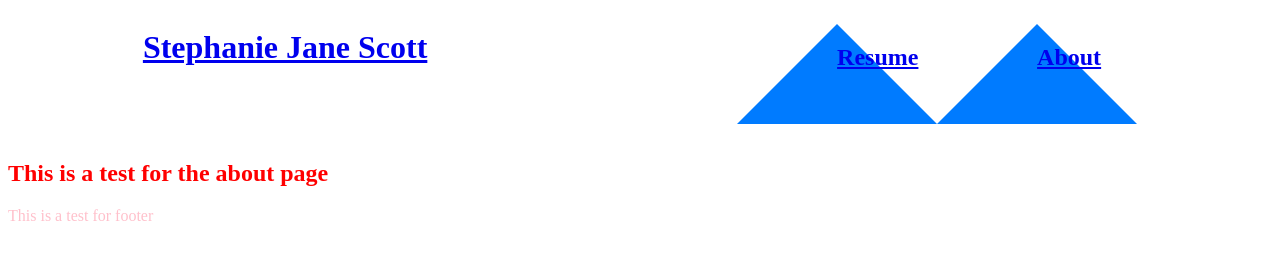
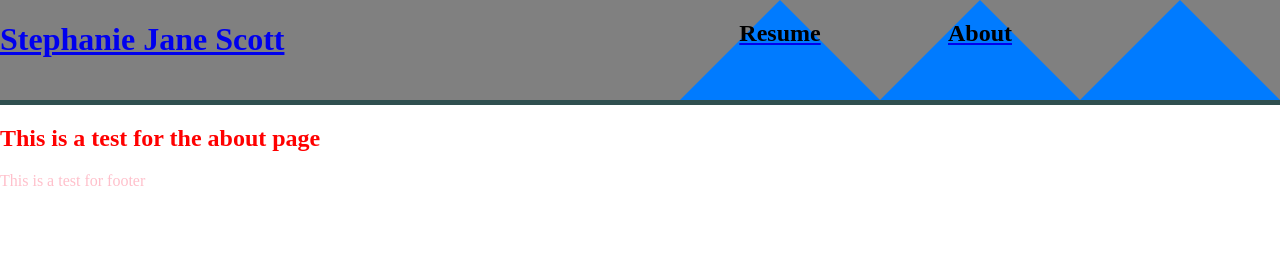
Before and after one commit to matthewcollier1/sjscott-site, a Gatsby site in the folder sjscott-site/: page /about in a window 1280 px wide. Built offline with nearby package versions, Linux system fonts and the light colour scheme; Gatsby itself is replaced by a stand-in of ours; a web font is replaced by a local one.

Commit message:
layout and restructuring

```diff
--- a/sjscott-site/package.json
+++ b/sjscott-site/package.json
@@ -11,7 +11,7 @@
     "babel-plugin-styled-components": "^1.8.0",
     "gatsby": "^2.0.0",
     "gatsby-image": "^2.0.13",
-    "gatsby-plugin-sharp": "^2.0.5",
+    "gatsby-plugin-sharp": "^2.0.6",
     "gatsby-plugin-styled-components": "^3.0.0",
     "gatsby-source-filesystem": "^2.0.1",
     "gatsby-transformer-sharp": "^2.1.3",
--- a/sjscott-site/src/components/Button.js
+++ /dev/null
@@ -1,12 +0,0 @@
-import React from "react";
-import styled from "styled-components";
-
-const Triangle = styled.div`
-	width: 0;
-	height: 0;
-	border-style: solid;
-	border-width: 0 100px 100px 100px;
-	border-color: transparent transparent #007bff transparent;
-`;
-
-export default ({ children }) => <Triangle>{children}</Triangle>;
--- /dev/null
+++ b/sjscott-site/src/components/Button/Button.js
@@ -0,0 +1,7 @@
+import React from "react";
+
+import buttonStyles from "./button.module.css";
+
+export default ({ children }) => (
+	<div className={buttonStyles.triangle}>{children}</div>
+);
--- /dev/null
+++ b/sjscott-site/src/components/Button/button.module.css
@@ -0,0 +1,13 @@
+.triangle {
+	width: 0;
+	height: 0;
+	border-style: solid;
+	border-width: 0 100px 100px 100px;
+	border-color: transparent transparent #007bff transparent;
+	display: -webkit-box;
+	display: -ms-flexbox;
+	display: flex;
+	-webkit-box-pack: center;
+	    -ms-flex-pack: center;
+	        justify-content: center;
+}
--- a/sjscott-site/src/components/header.js
+++ b/sjscott-site/src/components/Header/Header.js
@@ -1,7 +1,7 @@
 import React from "react";
+import { StaticQuery, graphql, Link } from "gatsby";
+import Button from "../Button/Button";
 import headerStyles from "./header.module.css";
-import { StaticQuery, graphql, Link } from "gatsby";
-import Button from "./Button";
 
 export default () => (
 	<StaticQuery
@@ -31,6 +31,7 @@ export default () => (
 								<h2>About</h2>
 							</Link>
 						</Button>
+						<Button />
 					</ul>
 				</nav>
 			</div>
--- /dev/null
+++ b/sjscott-site/src/components/Header/header.module.css
@@ -0,0 +1,32 @@
+@import url("https://fonts.googleapis.com/css?family=Charmonman");
+
+.header {
+	color: darkslategray;
+	display: -webkit-box;
+	display: -ms-flexbox;
+	display: flex;
+	-webkit-box-pack: justify;
+	    -ms-flex-pack: justify;
+	        justify-content: space-between;
+	padding: 0;
+	margin: 0;
+	background: grey;
+	border-bottom: 5px solid;
+}
+
+.header h1 {
+	font-family: "Charmonman", cursive;
+}
+
+.nav {
+	display: -webkit-box;
+	display: -ms-flexbox;
+	display: flex;
+	list-style: none;
+	padding: 0;
+	margin: 0;
+}
+
+.nav h2 {
+	color: black;
+}
--- a/sjscott-site/src/components/layout.js
+++ b/sjscott-site/src/components/Layout/Layout.js
@@ -1,7 +1,7 @@
 import React from "react";
 import layoutStyles from "./layout.module.css";
-import Header from "./header";
-import Footer from "./footer";
+import Header from "../Header/Header";
+import Footer from "../Footer/footer";
 
 export default ({ children }) => (
 	<div className={layoutStyles.layout}>
--- /dev/null
+++ b/sjscott-site/src/components/Layout/layout.module.css
@@ -0,0 +1,8 @@
+.layout {
+	color: red;
+}
+
+body {
+	margin: 0;
+	padding: 0;
+}
--- a/sjscott-site/src/components/header.module.css
+++ /dev/null
@@ -1,15 +0,0 @@
-.header {
-	color: blue;
-	display: -webkit-box;
-	display: -ms-flexbox;
-	display: flex;
-	-ms-flex-pack: distribute;
-	justify-content: space-around;
-}
-
-.nav {
-	display: -webkit-box;
-	display: -ms-flexbox;
-	display: flex;
-	list-style: none;
-}
--- a/sjscott-site/src/components/layout.module.css
+++ /dev/null
@@ -1,3 +0,0 @@
-.layout {
-	color: red;
-}
--- a/sjscott-site/src/pages/about.js
+++ b/sjscott-site/src/pages/about.js
@@ -1,5 +1,5 @@
 import React from "react";
-import Layout from "../components/layout";
+import Layout from "../components/Layout/Layout";
 
 export default () => (
 	<Layout>
--- a/sjscott-site/src/pages/resume.js
+++ b/sjscott-site/src/pages/resume.js
@@ -1,5 +1,5 @@
 import React from "react";
-import Layout from "../components/layout";
+import Layout from "../components/Layout/Layout";
 
 export default () => (
 	<Layout>
```
Also changed, not shown: sjscott-site/src/pages/index.js (+25 -5 lines), sjscott-site/src/pages/index.module.css (+63 -0 lines), sjscott-site/src/components/Footer/footer.js (renamed from sjscott-site/src/components/footer.js), sjscott-site/src/components/Footer/footer.module.css (renamed from sjscott-site/src/components/footer.module.css), 1 other file.
